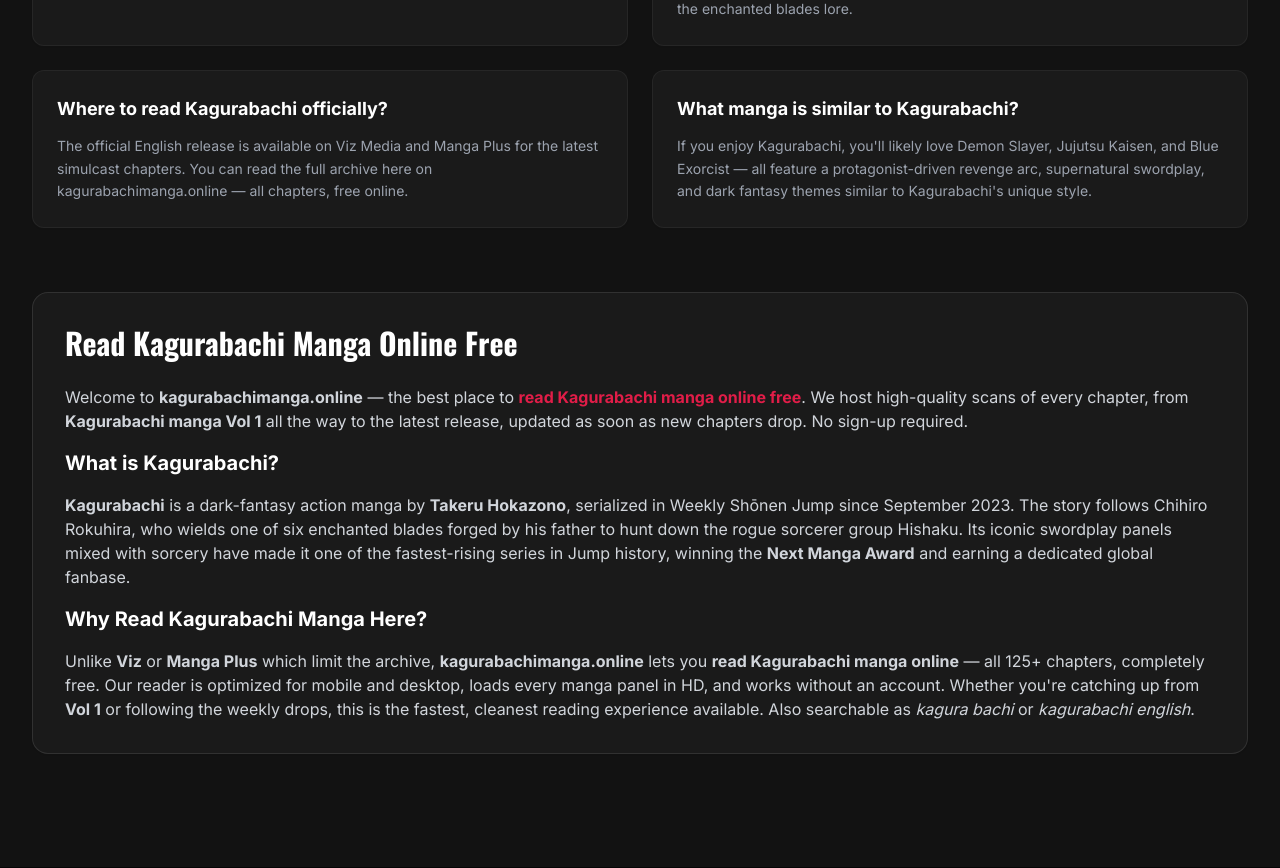
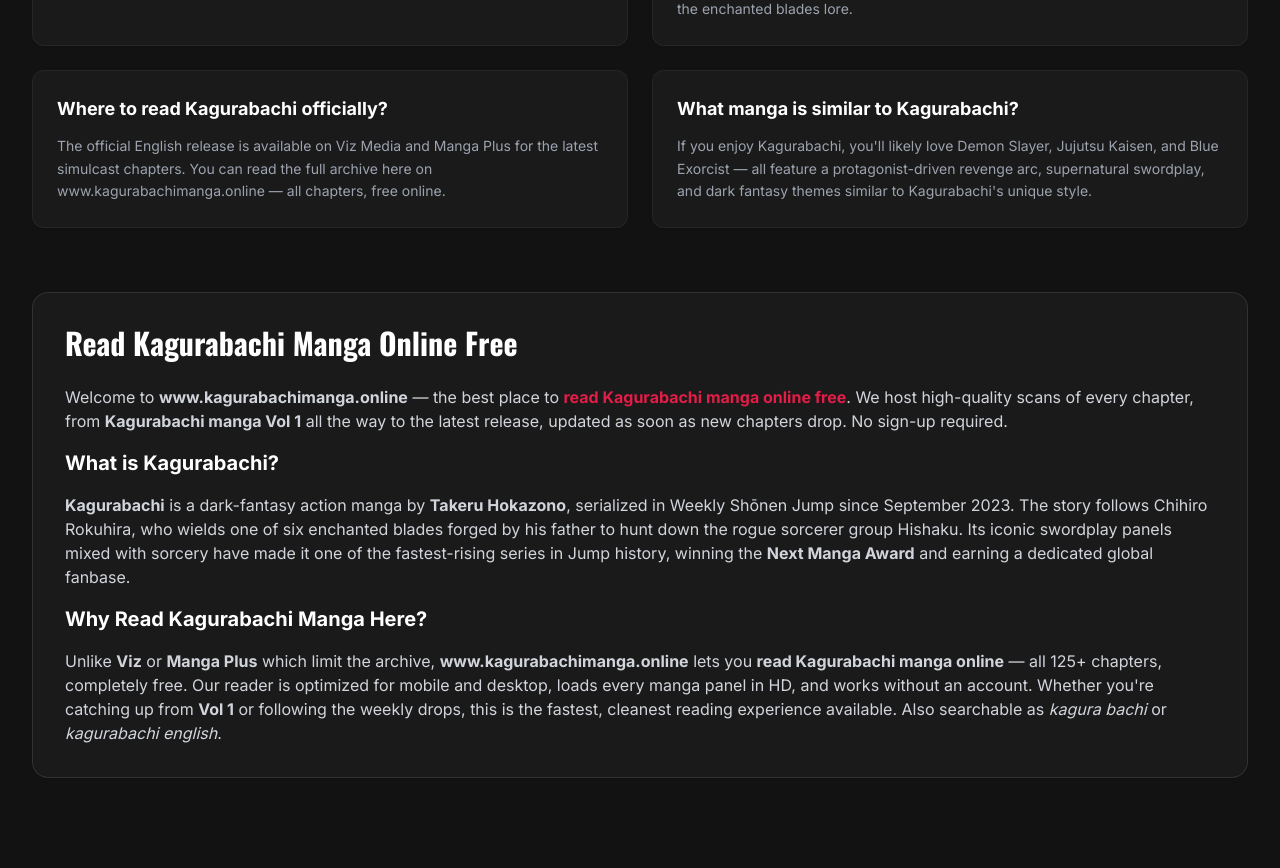
Before and after one commit to hichamelmounaim/kagurabachimanga.online, a React (Vite) app: page / in a window 1280 px wide. Shown: the part 4580-5448 px from the top of the page. Built offline with nearby package versions, Linux system fonts and the light colour scheme.

Commit message:
chore: manual updates

```diff
--- a/components/Footer.tsx
+++ b/components/Footer.tsx
@@ -39,7 +39,7 @@
                 <li><Link to="/terms" className="hover:text-bb-blue transition-colors">Terms & Conditions</Link></li>
                 <li><Link to="/dmca" className="hover:text-bb-blue transition-colors">DMCA</Link></li>
                 <li><Link to="/disclaimer" className="hover:text-bb-blue transition-colors">Disclaimer</Link></li>
-                <li><a href="mailto:Support@kagurabachimanga.online" className="hover:text-bb-blue transition-colors">Contact</a></li>
+                <li><a href="mailto:Support@www.kagurabachimanga.online" className="hover:text-bb-blue transition-colors">Contact</a></li>
               </ul>
             </div>
           </div>
--- a/components/SEOHead.tsx
+++ b/components/SEOHead.tsx
@@ -8,7 +8,7 @@
   schemas?: object[];
 }
 
-const SEOHead: React.FC<SEOHeadProps> = ({ title, description, schema, schemas, canonicalUrl, ogType = 'website', ogImage = 'https://kagurabachimanga.online/kagurabachi-manga-logo.png' }) => {
+const SEOHead: React.FC<SEOHeadProps> = ({ title, description, schema, schemas, canonicalUrl, ogType = 'website', ogImage = 'https://www.kagurabachimanga.online/kagurabachi-manga-logo.png' }) => {
   useEffect(() => {
     // Update Title
     document.title = title;
--- a/pages/About.tsx
+++ b/pages/About.tsx
@@ -8,7 +8,7 @@
             <SEOHead
                 title="Kagurabachi Manga — Story, Characters, Volumes & Release Info"
                 description="Kagurabachi (カグラバチ) by Takeru Hokazono. Serialized in Weekly Shonen Jump since Sept 2023. 122+ chapters, Next Manga Award winner. Read free online."
-                canonicalUrl="https://kagurabachimanga.online/about"
+                canonicalUrl="https://www.kagurabachimanga.online/about"
                 schema={{
                     "@context": "https://schema.org",
                     "@type": "Book",
@@ -27,15 +27,15 @@
                     "inLanguage": "ja",
                     "description": "Chihiro Rokuhira seeks revenge against the Hishaku sorcerers who killed his father and stole the Enchanted Blades.",
                     "award": "10th Next Manga Award — Print Category",
-                    "url": "https://kagurabachimanga.online/about"
+                    "url": "https://www.kagurabachimanga.online/about"
                 }}
                 schemas={[
                     {
                         "@context": "https://schema.org",
                         "@type": "BreadcrumbList",
                         "itemListElement": [
-                            { "@type": "ListItem", "position": 1, "name": "Home", "item": "https://kagurabachimanga.online/" },
-                            { "@type": "ListItem", "position": 2, "name": "About Kagurabachi", "item": "https://kagurabachimanga.online/about" }
+                            { "@type": "ListItem", "position": 1, "name": "Home", "item": "https://www.kagurabachimanga.online/" },
+                            { "@type": "ListItem", "position": 2, "name": "About Kagurabachi", "item": "https://www.kagurabachimanga.online/about" }
                         ]
                     }
                 ]}
@@ -159,8 +159,8 @@
 
                 <p>
                     Questions or feedback? Email us at{' '}
-                    <a href="mailto:Support@kagurabachimanga.online" className="text-bb-blue hover:underline">
-                        Support@kagurabachimanga.online
+                    <a href="mailto:Support@www.kagurabachimanga.online" className="text-bb-blue hover:underline">
+                        Support@www.kagurabachimanga.online
                     </a>
                 </p>
 
--- a/pages/ChapterReader.tsx
+++ b/pages/ChapterReader.tsx
@@ -78,15 +78,15 @@
     <div className="bg-gray-100 dark:bg-[#121212] min-h-screen flex flex-col">
       <SEOHead
         title={`Kagurabachi Chapter ${chapter.number} – ${chapter.title} | Read Online Free`}
-        description={`Read Kagurabachi Chapter ${chapter.number} – ${chapter.title} for free in English. HD scans, no sign-up required. Read previous and next chapters at kagurabachimanga.online.`}
-        canonicalUrl={`https://kagurabachimanga.online/chapter/${chapter.number}`}
+        description={`Read Kagurabachi Chapter ${chapter.number} – ${chapter.title} for free in English. HD scans, no sign-up required. Read previous and next chapters at www.kagurabachimanga.online.`}
+        canonicalUrl={`https://www.kagurabachimanga.online/chapter/${chapter.number}`}
         ogType="article"
-        ogImage={chapter.pages[0] || 'https://kagurabachimanga.online/kagurabachi-manga-logo.png'}
+        ogImage={chapter.pages[0] || 'https://www.kagurabachimanga.online/kagurabachi-manga-logo.png'}
         schema={{
           "@context": "https://schema.org",
           "@type": "Article",
           "headline": `Kagurabachi Chapter ${chapter.number}: ${chapter.title}`,
-          "image": chapter.pages[0] || 'https://kagurabachimanga.online/kagurabachi-manga-logo.png',
+          "image": chapter.pages[0] || 'https://www.kagurabachimanga.online/kagurabachi-manga-logo.png',
           "datePublished": chapter.releaseDate,
           "author": {
             "@type": "Person",
@@ -97,7 +97,7 @@
             "name": "Kagurabachi Manga",
             "logo": {
               "@type": "ImageObject",
-              "url": "https://kagurabachimanga.online/kagurabachi-manga-logo.png"
+              "url": "https://www.kagurabachimanga.online/kagurabachi-manga-logo.png"
             }
           },
           "isPartOf": {
@@ -105,23 +105,23 @@
             "name": "Kagurabachi",
             "author": { "@type": "Person", "name": "Takeru Hokazono" }
           },
-          "url": `https://kagurabachimanga.online/chapter/${chapter.number}`
+          "url": `https://www.kagurabachimanga.online/chapter/${chapter.number}`
         }}
         schemas={[
           {
             "@context": "https://schema.org",
             "@type": "BreadcrumbList",
             "itemListElement": [
-              { "@type": "ListItem", "position": 1, "name": "Home", "item": "https://kagurabachimanga.online/" },
-              { "@type": "ListItem", "position": 2, "name": "Kagurabachi Manga", "item": "https://kagurabachimanga.online/manga" },
-              { "@type": "ListItem", "position": 3, "name": `Chapter ${chapter.number}`, "item": `https://kagurabachimanga.online/chapter/${chapter.number}` }
+              { "@type": "ListItem", "position": 1, "name": "Home", "item": "https://www.kagurabachimanga.online/" },
+              { "@type": "ListItem", "position": 2, "name": "Kagurabachi Manga", "item": "https://www.kagurabachimanga.online/manga" },
+              { "@type": "ListItem", "position": 3, "name": `Chapter ${chapter.number}`, "item": `https://www.kagurabachimanga.online/chapter/${chapter.number}` }
             ]
           },
           ...(prevChapter ? [{
             "@context": "https://schema.org",
             "@type": "WebPage",
-            "url": `https://kagurabachimanga.online/chapter/${chapter.number}`,
-            "relatedLink": `https://kagurabachimanga.online/chapter/${prevChapter.number}`
+            "url": `https://www.kagurabachimanga.online/chapter/${chapter.number}`,
+            "relatedLink": `https://www.kagurabachimanga.online/chapter/${prevChapter.number}`
           }] : [])
         ]}
       />
--- a/pages/Characters.tsx
+++ b/pages/Characters.tsx
@@ -9,17 +9,17 @@
       <SEOHead
         title="Kagurabachi Characters Guide — Chihiro, Hishaku & All Cast"
         description="Complete Kagurabachi character guide. Chihiro Rokuhira, Shiba, Hakuri Sazanami, Hishaku members, enchanted blade bearers and more — profiles, abilities, and backstories."
-        canonicalUrl="https://kagurabachimanga.online/characters"
+        canonicalUrl="https://www.kagurabachimanga.online/characters"
         schema={{
           "@context": "https://schema.org",
           "@type": "CollectionPage",
           "name": "Kagurabachi Characters Guide — Chihiro, Hishaku & All Cast",
           "description": "Complete Kagurabachi character guide with profiles, abilities, and backstories for every major character.",
-          "url": "https://kagurabachimanga.online/characters",
+          "url": "https://www.kagurabachimanga.online/characters",
           "isPartOf": {
             "@type": "WebSite",
             "name": "Kagurabachi Manga",
-            "url": "https://kagurabachimanga.online/"
+            "url": "https://www.kagurabachimanga.online/"
           }
         }}
         schemas={[
@@ -27,8 +27,8 @@
             "@context": "https://schema.org",
             "@type": "BreadcrumbList",
             "itemListElement": [
-              { "@type": "ListItem", "position": 1, "name": "Home", "item": "https://kagurabachimanga.online/" },
-              { "@type": "ListItem", "position": 2, "name": "Characters", "item": "https://kagurabachimanga.online/characters" }
+              { "@type": "ListItem", "position": 1, "name": "Home", "item": "https://www.kagurabachimanga.online/" },
+              { "@type": "ListItem", "position": 2, "name": "Characters", "item": "https://www.kagurabachimanga.online/characters" }
             ]
           }
         ]}
--- a/pages/Home.tsx
+++ b/pages/Home.tsx
@@ -25,7 +25,7 @@
     },
     {
       question: 'Why Read Kagurabachi Manga on this Site?',
-      answer: 'kagurabachimanga.online offers high-quality scans of every chapter, from Vol 1 to the latest, with no sign-up required. Our reader is optimized for mobile and desktop, with fast loading and clean layout.',
+      answer: 'www.kagurabachimanga.online offers high-quality scans of every chapter, from Vol 1 to the latest, with no sign-up required. Our reader is optimized for mobile and desktop, with fast loading and clean layout.',
     },
     {
       question: 'Is Kagurabachi Manga Cancelled?',
@@ -37,7 +37,7 @@
     },
     {
       question: 'Where to read Kagurabachi officially?',
-      answer: 'The official English release is available on Viz Media and Manga Plus for the latest simulcast chapters. You can read the full archive here on kagurabachimanga.online — all chapters, free online.',
+      answer: 'The official English release is available on Viz Media and Manga Plus for the latest simulcast chapters. You can read the full archive here on www.kagurabachimanga.online — all chapters, free online.',
     },
     {
       question: 'What manga is similar to Kagurabachi?',
@@ -50,7 +50,7 @@
       <SEOHead
         title="Read Kagurabachi Manga Online Free in English | All Chapters"
         description={`Read Kagurabachi manga online for free in English. All ${chapterCount}+ chapters available. Chihiro's revenge story — the viral Shonen Jump hit by Takeru Hokazono.`}
-        canonicalUrl="https://kagurabachimanga.online/"
+        canonicalUrl="https://www.kagurabachimanga.online/"
         schema={{
           "@context": "https://schema.org",
           "@type": "Book",
@@ -70,7 +70,7 @@
           "numberOfPages": chapterCount,
           "description": "Chihiro Rokuhira seeks revenge against the Hishaku sorcerers who killed his father and stole the Enchanted Blades.",
           "award": "10th Next Manga Award — Print Category",
-          "url": "https://kagurabachimanga.online/"
+          "url": "https://www.kagurabachimanga.online/"
         }}
         schemas={[
           {
@@ -89,12 +89,12 @@
             "@context": "https://schema.org",
             "@type": "WebSite",
             "name": "Kagurabachi Manga",
-            "url": "https://kagurabachimanga.online/",
+            "url": "https://www.kagurabachimanga.online/",
             "potentialAction": {
               "@type": "SearchAction",
               "target": {
                 "@type": "EntryPoint",
-                "urlTemplate": "https://kagurabachimanga.online/manga?q={search_term_string}"
+                "urlTemplate": "https://www.kagurabachimanga.online/manga?q={search_term_string}"
               },
               "query-input": "required name=search_term_string"
             }
@@ -111,7 +111,7 @@
                 "@type": "Person",
                 "name": char.name,
                 "description": char.description,
-                "image": `https://kagurabachimanga.online${char.image}`
+                "image": `https://www.kagurabachimanga.online${char.image}`
               }
             }))
           }
@@ -387,7 +387,7 @@
             <h2 className="text-3xl font-heading font-bold text-gray-900 dark:text-white mb-6">Read Kagurabachi Manga Online Free</h2>
             <div className="prose prose-lg dark:prose-invert text-gray-700 dark:text-gray-300 max-w-none space-y-4">
               <p>
-                Welcome to <strong>kagurabachimanga.online</strong> — the best place to <strong className="text-bb-blue">read Kagurabachi manga online free</strong>. We host high-quality scans of every chapter, from <strong>Kagurabachi manga Vol 1</strong> all the way to the latest release, updated as soon as new chapters drop. No sign-up required.
+                Welcome to <strong>www.kagurabachimanga.online</strong> — the best place to <strong className="text-bb-blue">read Kagurabachi manga online free</strong>. We host high-quality scans of every chapter, from <strong>Kagurabachi manga Vol 1</strong> all the way to the latest release, updated as soon as new chapters drop. No sign-up required.
               </p>
 
               <h3 className="text-xl font-bold text-gray-900 dark:text-white mt-8 mb-4">What is Kagurabachi?</h3>
@@ -397,7 +397,7 @@
 
               <h3 className="text-xl font-bold text-gray-900 dark:text-white mt-8 mb-4">Why Read Kagurabachi Manga Here?</h3>
               <p>
-                Unlike <strong>Viz</strong> or <strong>Manga Plus</strong> which limit the archive, <strong>kagurabachimanga.online</strong> lets you <strong>read Kagurabachi manga online</strong> — all {chapterCount}+ chapters, completely free. Our reader is optimized for mobile and desktop, loads every manga panel in HD, and works without an account. Whether you're catching up from <strong>Vol 1</strong> or following the weekly drops, this is the fastest, cleanest reading experience available. Also searchable as <em>kagura bachi</em> or <em>kagurabachi english</em>.
+                Unlike <strong>Viz</strong> or <strong>Manga Plus</strong> which limit the archive, <strong>www.kagurabachimanga.online</strong> lets you <strong>read Kagurabachi manga online</strong> — all {chapterCount}+ chapters, completely free. Our reader is optimized for mobile and desktop, loads every manga panel in HD, and works without an account. Whether you're catching up from <strong>Vol 1</strong> or following the weekly drops, this is the fastest, cleanest reading experience available. Also searchable as <em>kagura bachi</em> or <em>kagurabachi english</em>.
               </p>
             </div>
           </div>
--- a/pages/Legal.tsx
+++ b/pages/Legal.tsx
@@ -53,7 +53,7 @@
                                 <li>A statement that the information in the notification is accurate, and under penalty of perjury, that the complaining party is authorized to act on behalf of the owner of an exclusive right that is allegedly infringed.</li>
                             </ul>
 
-                            <p className="mb-4">Please submit your info to: <strong>Support@kagurabachimanga.online</strong></p>
+                            <p className="mb-4">Please submit your info to: <strong>Support@www.kagurabachimanga.online</strong></p>
                             <p className="mb-4">UNDER FEDERAL LAW, IF YOU KNOWINGLY MISREPRESENT THAT ONLINE MATERIAL IS INFRINGING, YOU MAY BE SUBJECT TO CRIMINAL PROSECUTION FOR PERJURY AND CIVIL PENALTIES, INCLUDING MONETARY DAMAGES, COURT COSTS, AND ATTORNEYS' FEES.</p>
                         </>
                     )
@@ -63,7 +63,7 @@
                     title: "Disclaimer",
                     content: (
                         <>
-                            <p className="mb-4">If you require any more information or have any questions about our site's disclaimer, please feel free to contact us by email at Support@kagurabachimanga.online.</p>
+                            <p className="mb-4">If you require any more information or have any questions about our site's disclaimer, please feel free to contact us by email at Support@www.kagurabachimanga.online.</p>
 
                             <h2 className="text-xl font-bold mt-6 mb-3">Fair Use Notice</h2>
                             <p className="mb-4">This website may contain copyrighted material the use of which has not always been specifically authorized by the copyright owner. We are making such material available in an effort to advance understanding of anime, manga, and cultural topics. We believe this constitutes a 'fair use' of any such copyrighted material as provided for in section 107 of the US Copyright Law.</p>
@@ -110,12 +110,12 @@
             <SEOHead
                 title={`${title} - Kagurabachi Manga`}
                 description={
-                    type === 'privacy' ? 'Privacy policy for kagurabachimanga.online — how we collect, use, and protect your data when you read Kagurabachi online.' :
-                    type === 'dmca' ? 'DMCA copyright policy for kagurabachimanga.online. Submit takedown requests for Kagurabachi content to our designated agent.' :
-                    type === 'disclaimer' ? 'Disclaimer for kagurabachimanga.online. This fan site is not affiliated with Hokazono Takeru, Weekly Shōnen Jump, or their partners.' :
-                    'Terms and conditions governing your use of kagurabachimanga.online, the free Kagurabachi manga reading site.'
+                    type === 'privacy' ? 'Privacy policy for www.kagurabachimanga.online — how we collect, use, and protect your data when you read Kagurabachi online.' :
+                    type === 'dmca' ? 'DMCA copyright policy for www.kagurabachimanga.online. Submit takedown requests for Kagurabachi content to our designated agent.' :
+                    type === 'disclaimer' ? 'Disclaimer for www.kagurabachimanga.online. This fan site is not affiliated with Hokazono Takeru, Weekly Shōnen Jump, or their partners.' :
+                    'Terms and conditions governing your use of www.kagurabachimanga.online, the free Kagurabachi manga reading site.'
                 }
-                canonicalUrl={`https://kagurabachimanga.online/${type}`}
+                canonicalUrl={`https://www.kagurabachimanga.online/${type}`}
             />
             <h1 className="text-3xl md:text-4xl font-bold mb-8 dark:text-white border-b border-gray-200 dark:border-gray-800 pb-4">{title}</h1>
             <div className="prose dark:prose-invert max-w-none text-gray-700 dark:text-gray-300">
--- a/pages/MangaList.tsx
+++ b/pages/MangaList.tsx
@@ -24,17 +24,17 @@
       <SEOHead
         title="Kagurabachi Chapter List — All Chapters Online Free | Read Kagurabachi"
         description={`Complete Kagurabachi chapter list — all ${filteredChapters.length}+ chapters from Vol 1 to the latest, free online. HD scans, no sign-up needed. Updated weekly.`}
-        canonicalUrl="https://kagurabachimanga.online/manga"
+        canonicalUrl="https://www.kagurabachimanga.online/manga"
         schema={{
           "@context": "https://schema.org",
           "@type": "CollectionPage",
           "name": "Kagurabachi Manga — All Chapters | Read Online Free",
           "description": "Complete Kagurabachi chapter list — all chapters from Vol 1 to the latest, free online. HD scans, no sign-up needed.",
-          "url": "https://kagurabachimanga.online/manga",
+          "url": "https://www.kagurabachimanga.online/manga",
           "isPartOf": {
             "@type": "WebSite",
             "name": "Kagurabachi Manga",
-            "url": "https://kagurabachimanga.online/"
+            "url": "https://www.kagurabachimanga.online/"
           }
         }}
         schemas={[
@@ -42,8 +42,8 @@
             "@context": "https://schema.org",
             "@type": "BreadcrumbList",
             "itemListElement": [
-              { "@type": "ListItem", "position": 1, "name": "Home", "item": "https://kagurabachimanga.online/" },
-              { "@type": "ListItem", "position": 2, "name": "Chapter List", "item": "https://kagurabachimanga.online/manga" }
+              { "@type": "ListItem", "position": 1, "name": "Home", "item": "https://www.kagurabachimanga.online/" },
+              { "@type": "ListItem", "position": 2, "name": "Chapter List", "item": "https://www.kagurabachimanga.online/manga" }
             ]
           }
         ]}
```
Also changed, not shown: scripts/generate-sitemap.cjs (+58 -26 lines), public/robots.txt, 1 other file (tests, documents, lock files or other folders).
